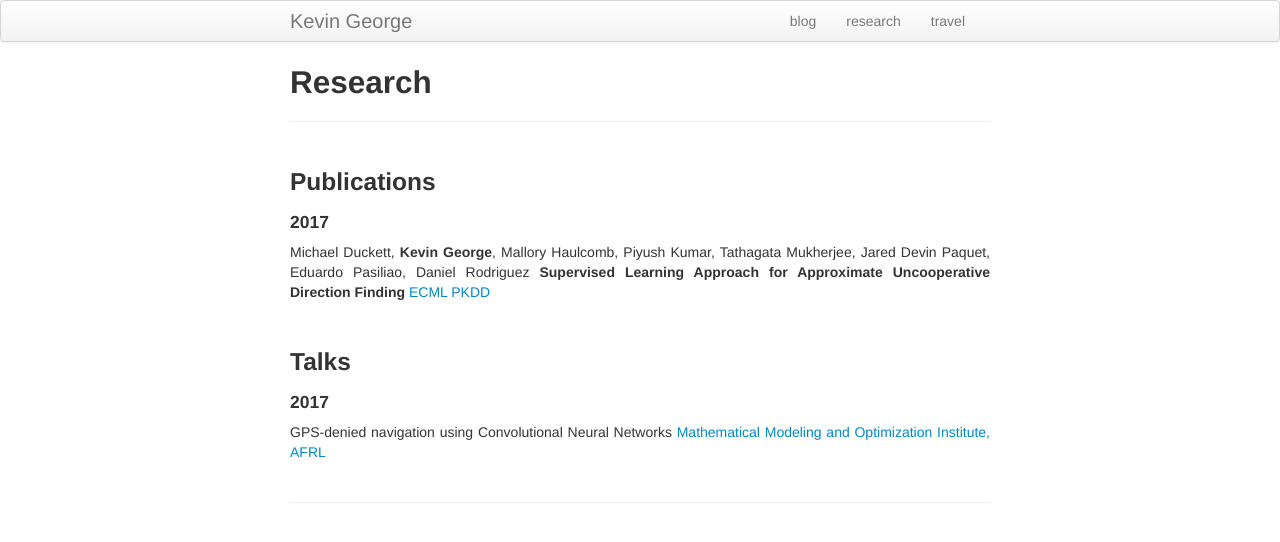
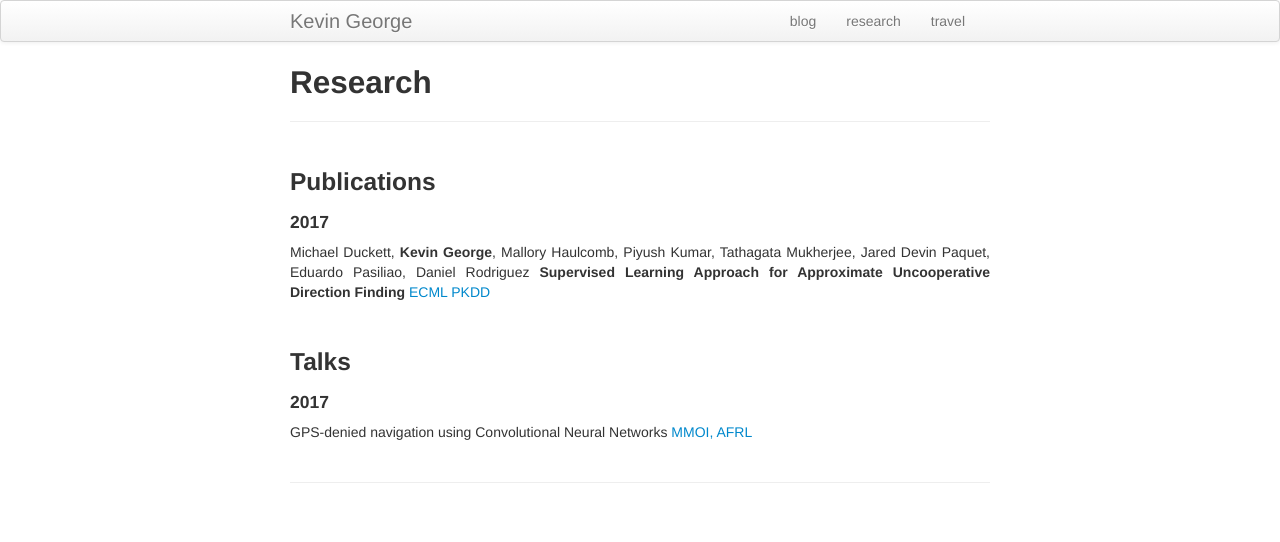
Before and after one commit to kevin-george/kevin-george.github.io, a Jekyll site: the page built from pages/pubs.md, in a window 1280 px wide. Shown: the top 542 px of the page. Built offline with Jekyll 4.4.1, drawn with Linux system fonts in a browser that asks for light colours.

Commit message:
Update pubs.md

```diff
--- a/pages/pubs.md
+++ b/pages/pubs.md
@@ -20,4 +20,4 @@ Michael Duckett, **Kevin George**, Mallory Haulcomb, Piyush Kumar, Tathagata Muk
 #### 2017
 
 
-GPS-denied navigation using Convolutional Neural Networks [Mathematical Modeling and Optimization Institute, AFRL](https://mmo.institute/index.html)
+GPS-denied navigation using Convolutional Neural Networks [MMOI, AFRL](https://mmo.institute/index.html)
```
